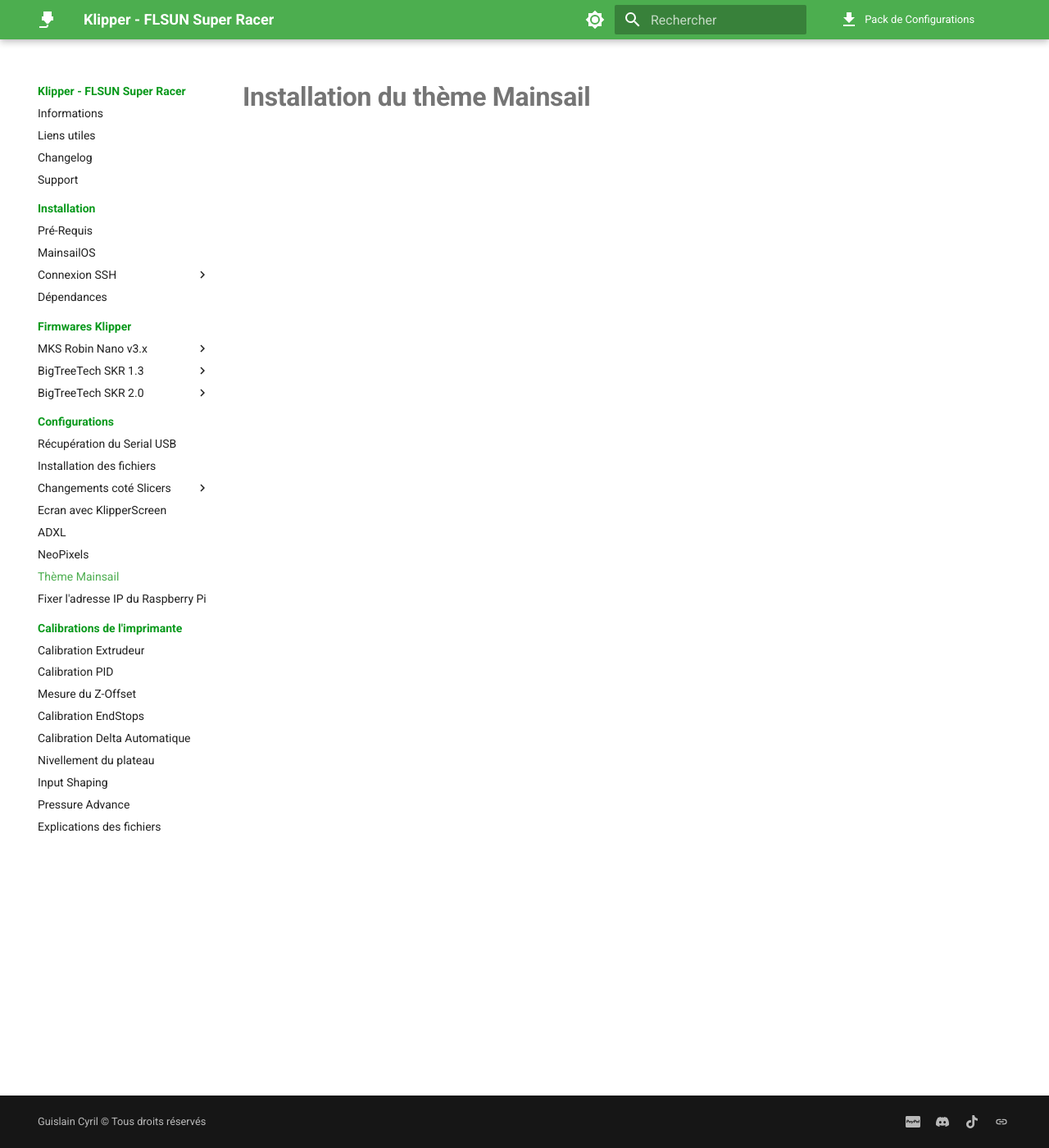
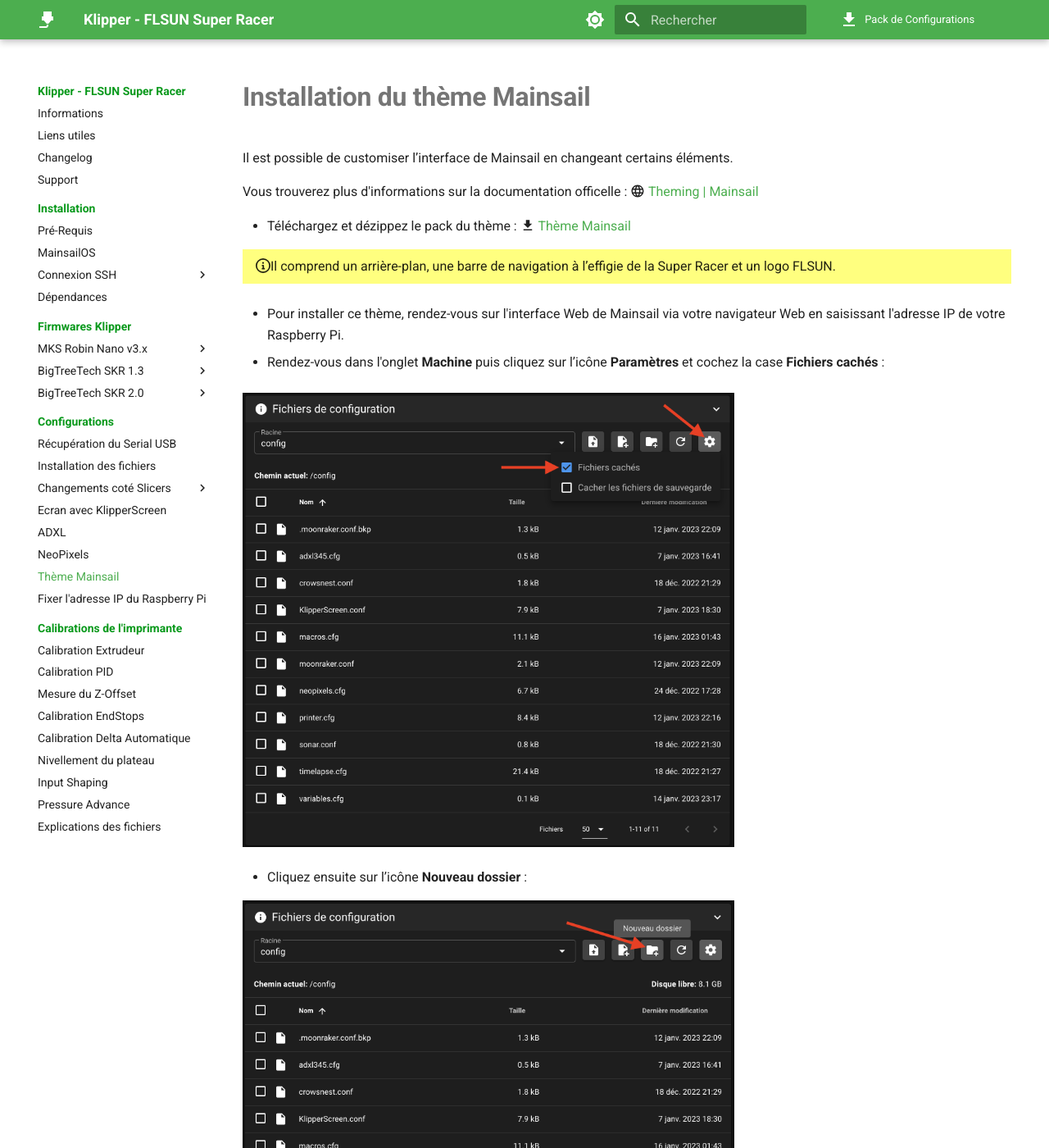
Before and after one commit to Guilouz/test, an MkDocs documentation site: the page built from docs/configurations/theme-mainsail.md, in a window 1280 px wide and 1400 px high. Shown: the whole window at 82% size. Built offline with MkDocs 1.6.1 and Material for MkDocs 9.7.7, drawn with Linux system fonts in a browser that asks for light colours; comment, search, counter and statistics services are not loaded; some of the changed text lies outside the part shown.

Commit message:
Update theme-mainsail.md

```diff
--- a/docs/configurations/theme-mainsail.md
+++ b/docs/configurations/theme-mainsail.md
@@ -4,3 +4,39 @@
 ---
 
 # Installation du thème Mainsail
+
+Il est possible de customiser l’interface de Mainsail en changeant certains éléments.
+
+Vous trouverez plus d'informations sur la documentation officelle : :material-web: <a href="https://docs.mainsail.xyz/features/theming" target="_blank">Theming | Mainsail</a>
+
+- Téléchargez et dézippez le pack du thème : :material-download: <a href="https://github.com/Guilouz/Klipper-Flsun-Super-Racer/raw/main/Downloads/Theme_Mainsail.rar" target="_blank">Thème Mainsail</a>
+
+{==
+
+:octicons-info-16:Il comprend un arrière-plan, une barre de navigation à l’effigie de la Super Racer et un logo FLSUN.
+
+==}
+
+- Pour installer ce thème, rendez-vous sur l'interface Web de Mainsail via votre navigateur Web en saisissant l'adresse IP de votre Raspberry Pi.
+
+- Rendez-vous dans l'onglet **Machine** puis cliquez sur l’icône **Paramètres** et cochez la case **Fichiers cachés** :
+
+![Thème Mainsail](../assets/img/configurations/theme-1.png){ width="600" }
+
+- Cliquez ensuite sur l’icône **Nouveau dossier** :
+
+![Thème Mainsail](../assets/img/configurations/theme-2.png){ width="600" }
+
+- Et nommez ce dossier **.theme** :
+
+![Thème Mainsail](../assets/img/configurations/theme-3.png){ width="400" }
+
+- Importez ensuite les fichiers suivants dans le dossier **.theme** :
+
+    * <p style="color:#09991c">main-background.png</p>
+    * <p style="color:#09991c">sidebar-background.png</p>
+    * <p style="color:#09991c">sidebar-logo.png</p>
+
+- Afin d’obtenir ceci :
+
+![Thème Mainsail](../assets/img/configurations/theme-4.png){ width="600" }
```
